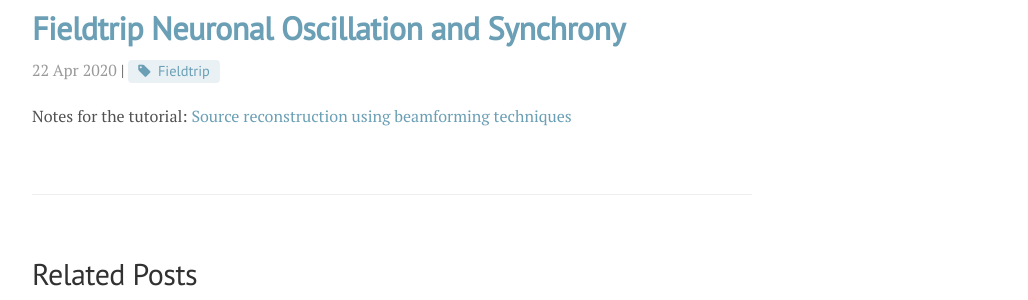
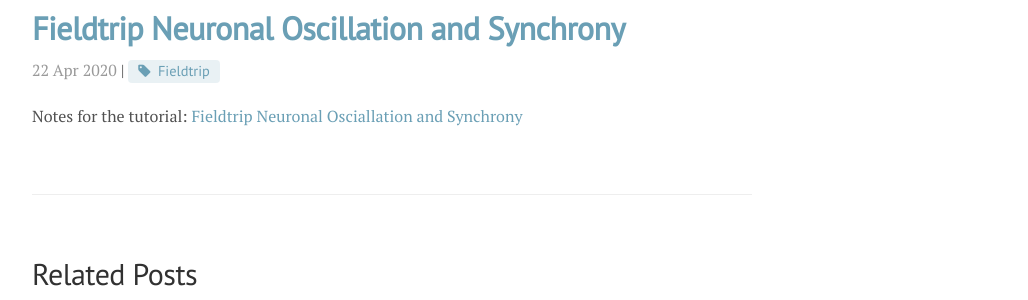
Before and after one commit to andylikescodes/andylikescodes.github.io, a Jekyll site: the page built from _posts/2020-04-22-Field-Trip-Neuronal-Oscillation-Sychrony.md, in a window 1280 px wide. Shown: the part 122-422 px from the top of the page, without its empty margins (248-1276 px from the left). Built offline with Jekyll 4.4.1, drawn with Linux system fonts in a browser that asks for light colours; nearby versions of some CDN libraries; comment, search, counter and statistics services are not loaded.

Commit message:
_posts/2020-04-22-Field-Trip-Neuronal-Oscillation-Sychrony.md updated from https://stackedit.io/

```diff
--- a/_posts/2020-04-22-Field-Trip-Neuronal-Oscillation-Sychrony.md
+++ b/_posts/2020-04-22-Field-Trip-Neuronal-Oscillation-Sychrony.md
@@ -5,9 +5,9 @@ tag: [Fieldtrip]
 category: Brain
 ---
 
-Notes for the tutorial: [Source reconstruction using beamforming techniques](https://www.youtube.com/watch?v=pE0WAKd_Ve4)
+Notes for the tutorial: [Fieldtrip Neuronal Osciallation and Synchrony](https://www.youtube.com/watch?v=dHTuzMsjVJA&list=PLbVcEw60xnKNSXSKMAoBpTJ9BFFnxw21p&index=2)
 
 
 <!--stackedit_data:
-eyJoaXN0b3J5IjpbOTc0MzIwNzM4XX0=
+eyJoaXN0b3J5IjpbLTIwMDA1MzQ3OTNdfQ==
 -->
```
